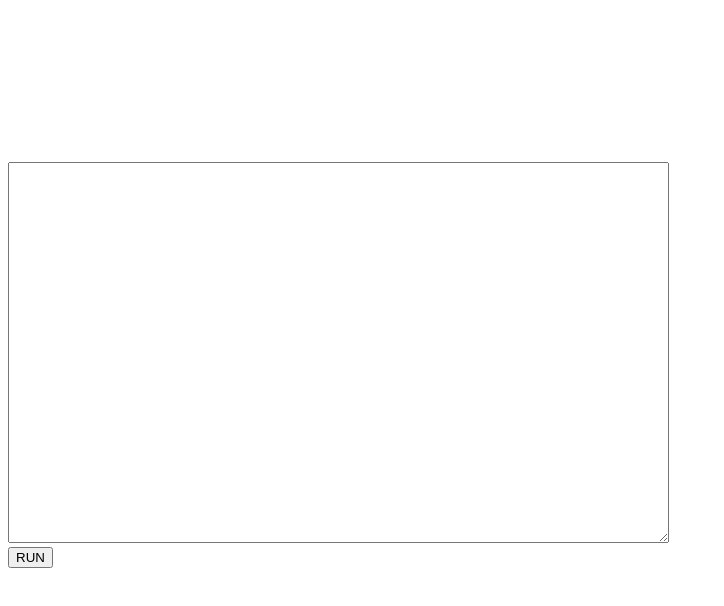
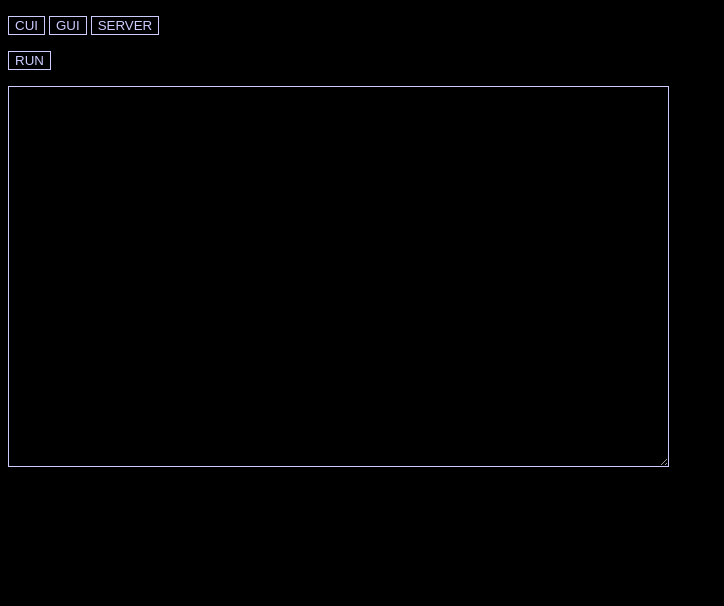
Before and after one commit to nysh2480/BLACKMAGIC, a website: page index.html in a window 1280 px wide. Shown: the whole page, without its empty margins (0-724 px from the left). Drawn offline with Linux system fonts and the light colour scheme.

Commit message:
Add files via upload

```diff
--- a/index.html
+++ b/index.html
@@ -3,29 +3,64 @@
 <head>
 	<title>BLACMAGIC</title>
 	<style>
-      ui:{background-color:#003; color:#ccf}
+		.base	{background-color:#000; color:#ccf}
+		.unit	{background-color:#000; color:#ccf; border:solid 1px #ccf}
 	</style>
 </head>
-  <body class='ui'>
-    <canvas id='screen'></canvas>
-    <div id='cui'>
-      <textarea id='code' class='ui' cols=80 rows=25></textarea><br>
-      <input type=button id='run' class='ui' value='RUN'>
+
+<body class="base">
+	<p>
+		<input type="button" class="unit" value="CUI" onclick="BLACK.SYS.ON(this.value)">
+		<input type="button" class="unit" value="GUI" onclick="BLACK.SYS.ON(this.value)">
+		<input type="button" class="unit" value="SERVER" onclick="BLACK.SYS.ON(this.value)">
+	</p>
+
+	<div id="GUI" style="display:none">
+		<canvas id="screen" class="unit"style="width:360px; height:240px"></canvas>
 	</div>
+
+	<div id='CUI' style="display:block">
+		<p>
+			<input type="button" class="unit" value="RUN" onclick="BLACK.Cbase.run(code.value)"><br>
+		</p>
+		<textarea id="code" class="unit" cols=80 rows=25></textarea>
+	</div>
+
+	<div id="SERVER" style="display:none">
+		<div>server</div>
+	</div>
+
 </body>
+
 <script>
 	const BLACK={
+		SYS: {
+			UI: [ "CUI", "GUI", "SERVER" ] ,
+			ON: function(focus){
+				for(let i=0; i<BLACK.SYS.UI.length; i++){
+					let display = (BLACK.SYS.UI[i]==focus) ? "block" : "none"
+					document.getElementById(focus).style.display = display
+				}
+			}
+		} ,
+      		GUI: {
 
-    }
-
-    const MAGIC={
-      compile:function(code){
+		} ,
+		CUI: {
+			RUN: function(code){
+				MAGIC.compile(code)
+			} ,
+		} ,
+		SERVER: {
 
 		}
 	}
 
-    document.body.onkeydown=function(e){
+	const MAGIC={
+		compile: function(code){
+			console.log(code)
+		}
+	}
 
-    }
 </script>
 </html>
```
Lines whose indentation alone changed are shown as unchanged.
